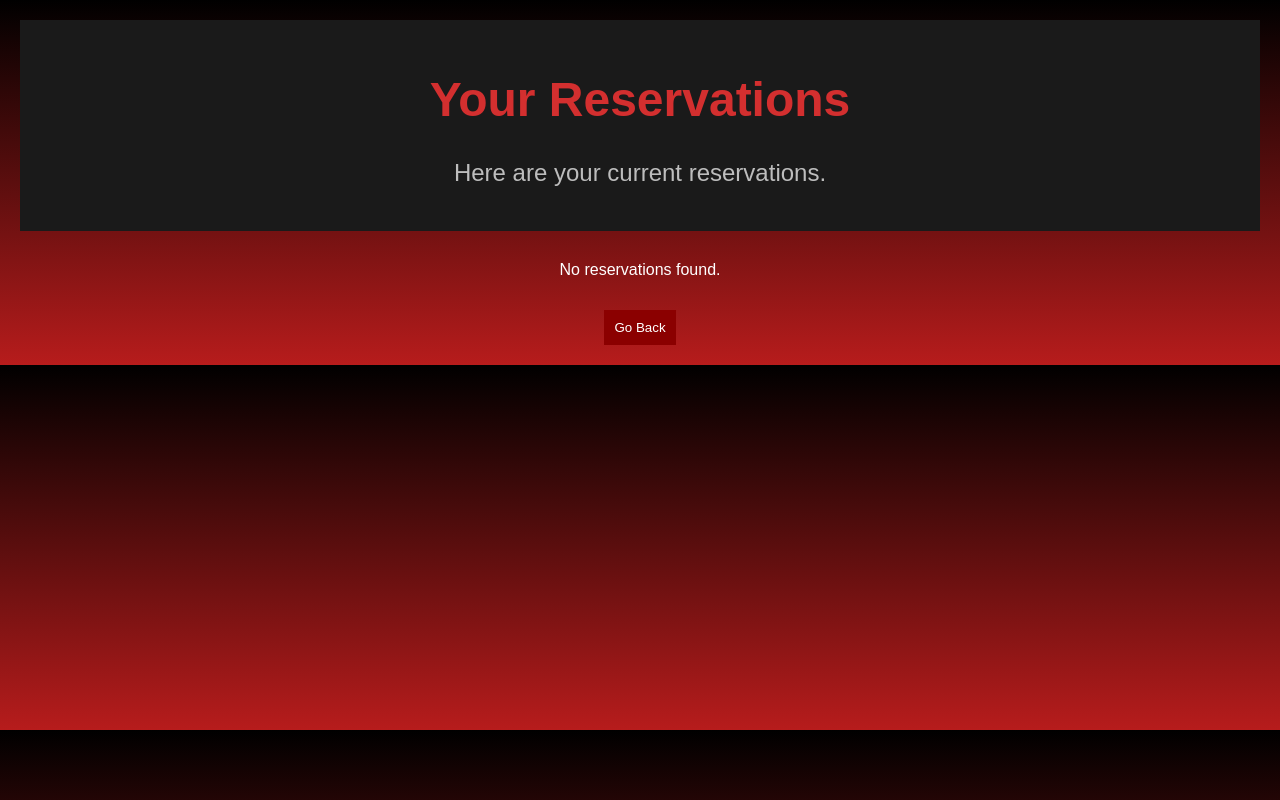
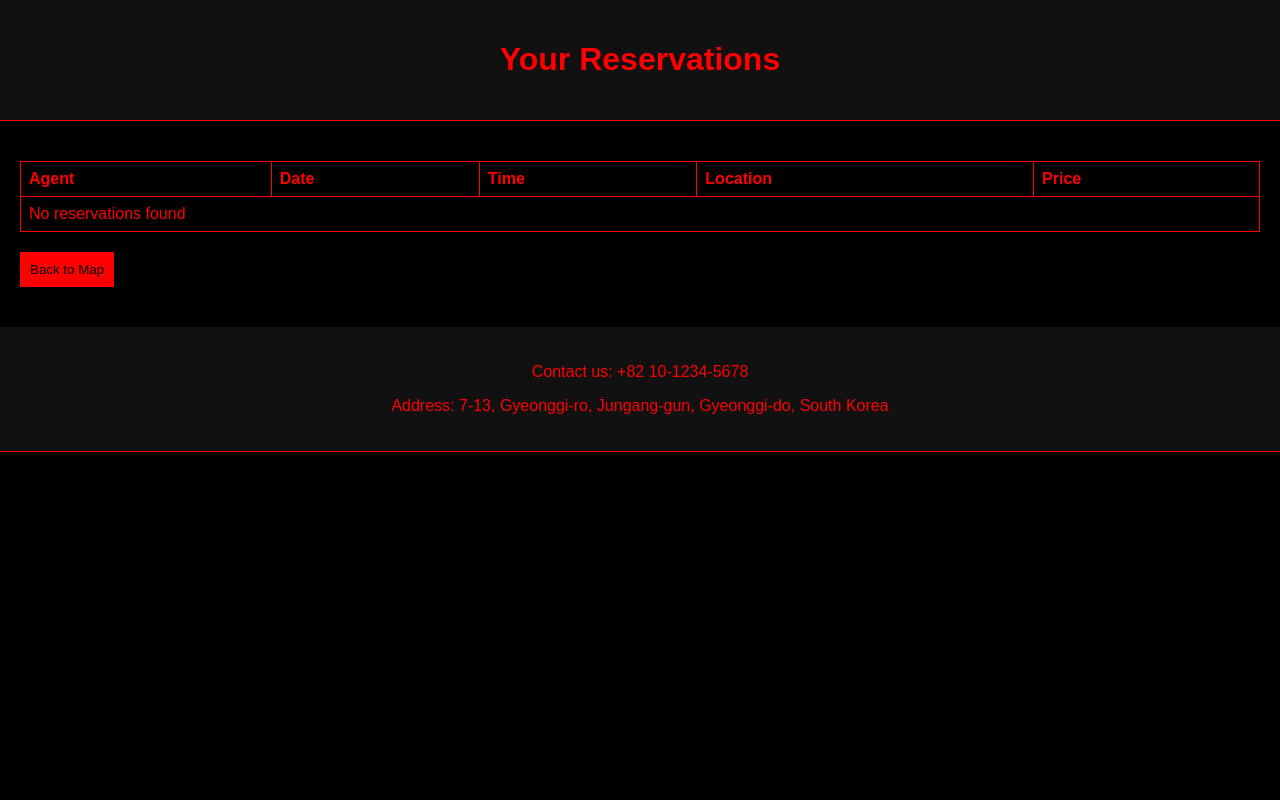
Before and after one commit to Akira-shii/Chongju.cleaner, a plain HTML site: page reservations.html in a window 1280 px wide. Drawn offline with Linux system fonts and the light colour scheme.

Commit message:
Update reservations.html

```diff
--- a/reservations.html
+++ b/reservations.html
@@ -4,106 +4,102 @@
     <meta charset="UTF-8">
     <meta name="viewport" content="width=device-width, initial-scale=1.0">
     <title>Your Reservations</title>
-    <link rel="stylesheet" href="style.css">
     <style>
-        /* Basic Styling */
         body {
+            background-color: #000;
+            color: #f00;
             font-family: Arial, sans-serif;
-            background-color: #121212;
-            color: white;
+            margin: 0;
+            padding: 0;
+        }
+
+        header, footer {
             text-align: center;
+            padding: 20px;
+            background-color: #111;
+            border-bottom: 1px solid #f00;
+        }
+
+        main {
             padding: 20px;
         }
 
-        header {
-            margin-bottom: 30px;
+        table {
+            width: 100%;
+            border: 1px solid #f00;
+            margin-top: 20px;
+            border-collapse: collapse;
         }
 
-        .reservation-list {
-            margin-top: 20px;
-        }
-
-        .reservation-card {
-            background-color: #1c1c1c;
-            border: 1px solid #8b0000;
-            padding: 20px;
-            margin: 10px auto;
-            width: 80%;
+        th, td {
+            padding: 8px;
             text-align: left;
-            border-radius: 8px;
-            color: white;
-        }
-
-        .reservation-card h3 {
-            margin-top: 0;
-        }
-
-        .reservation-card p {
-            margin: 5px 0;
+            border: 1px solid #f00;
         }
 
         button {
-            background-color: #8b0000;
-            color: white;
+            background-color: #f00;
+            color: #000;
+            border: none;
             padding: 10px;
-            border: none;
+            margin: 20px 0;
             cursor: pointer;
-            margin-top: 15px;
         }
 
         button:hover {
-            background-color: #b22222;
+            background-color: #c00;
         }
     </style>
 </head>
 <body>
-
     <header>
         <h1>Your Reservations</h1>
-        <p>Here are your current reservations.</p>
     </header>
 
-    <div class="reservation-list" id="reservationList">
-        <!-- Reservations will be dynamically inserted here -->
-    </div>
+    <main>
+        <table>
+            <thead>
+                <tr>
+                    <th>Agent</th>
+                    <th>Date</th>
+                    <th>Time</th>
+                    <th>Location</th>
+                    <th>Price</th>
+                </tr>
+            </thead>
+            <tbody id="reservationsList">
+                <!-- Reservations will be listed here -->
+            </tbody>
+        </table>
+        <button onclick="window.location.href='map.html';">Back to Map</button>
+    </main>
 
-    <button onclick="goBack()">Go Back</button>
+    <footer>
+        <p>Contact us: +82 10-1234-5678</p>
+        <p>Address: 7-13, Gyeonggi-ro, Jungang-gun, Gyeonggi-do, South Korea</p>
+    </footer>
 
     <script>
-        // Function to load reservations from localStorage
-        function loadReservations() {
+        window.onload = function() {
             const reservations = JSON.parse(localStorage.getItem('reservations')) || [];
-            const reservationList = document.getElementById('reservationList');
+            const reservationsList = document.getElementById('reservationsList');
 
             if (reservations.length === 0) {
-                reservationList.innerHTML = '<p>No reservations found.</p>';
-                return;
+                reservationsList.innerHTML = '<tr><td colspan="5">No reservations found</td></tr>';
+            } else {
+                reservations.forEach(function(reservation) {
+                    const row = document.createElement('tr');
+                    row.innerHTML = `
+                        <td>${reservation.agentName}</td>
+                        <td>${reservation.date}</td>
+                        <td>${reservation.time}</td>
+                        <td>${reservation.location}</td>
+                        <td>$${reservation.price}</td>
+                    `;
+                    reservationsList.appendChild(row);
+                });
             }
-
-            reservations.forEach(reservation => {
-                const reservationCard = document.createElement('div');
-                reservationCard.classList.add('reservation-card');
-                reservationCard.innerHTML = `
-                    <h3>${reservation.agentName}</h3>
-                    <p><strong>Date:</strong> ${reservation.date}</p>
-                    <p><strong>Time:</strong> ${reservation.time}</p>
-                    <p><strong>Location:</strong> ${reservation.location}</p>
-                    <p><strong>Weapon:</strong> ${reservation.weapon}</p>
-                    <p><strong>Crime Type:</strong> ${reservation.crimeType}</p>
-                    <p><strong>Price:</strong> $${reservation.price}</p>
-                `;
-                reservationList.appendChild(reservationCard);
-            });
-        }
-
-        // Function to go back to the map page
-        function goBack() {
-            window.location.href = 'map.html';
-        }
-
-        // Load reservations when the page loads
-        window.onload = loadReservations;
+        };
     </script>
-
 </body>
 </html>
```
